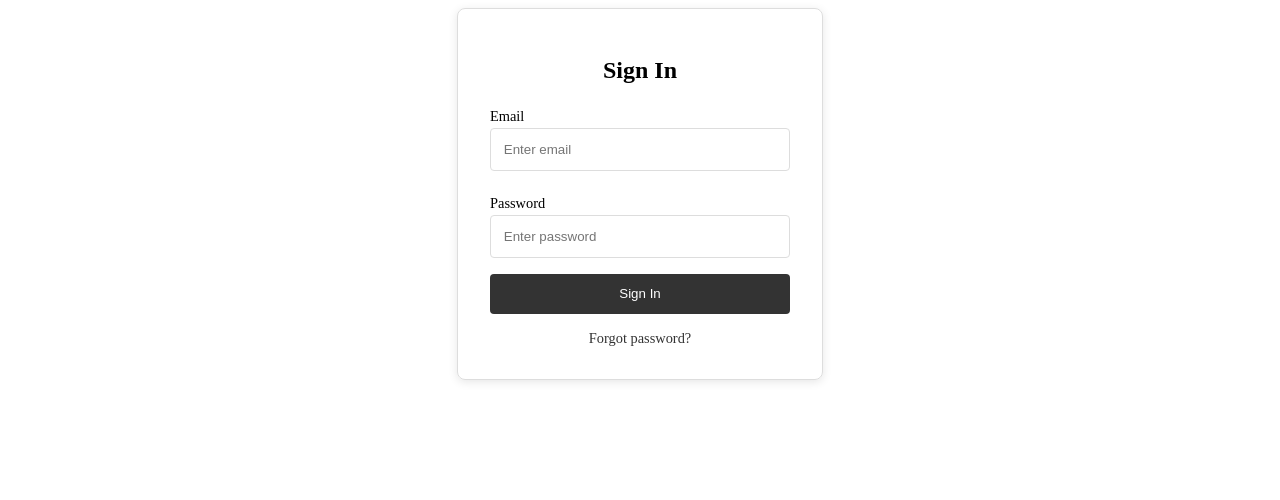
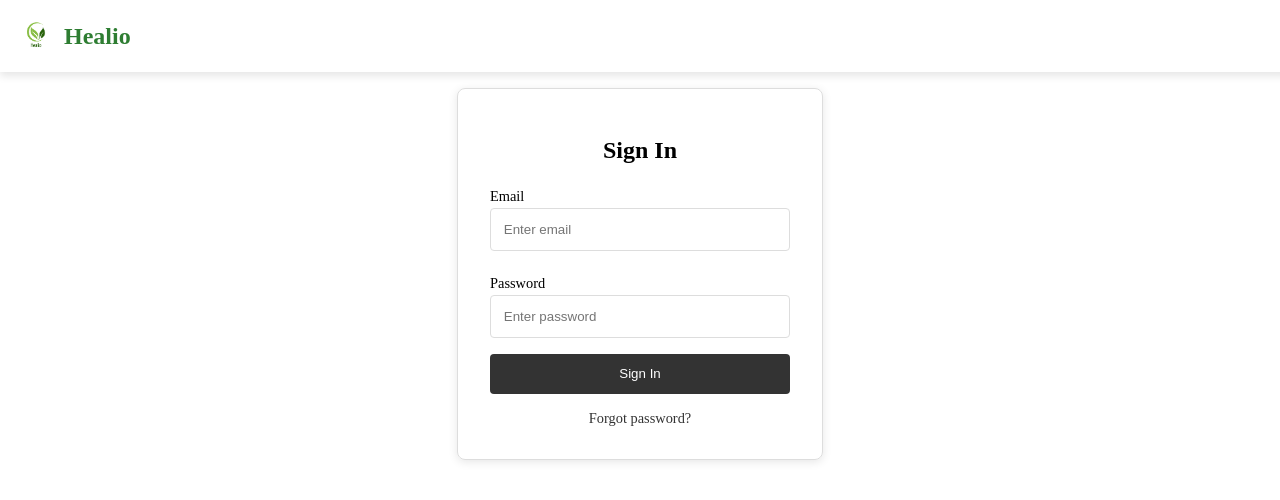
Before and after one commit to meng-ensf-607-608/smart-physician-ui, an Angular app: page / in a window 1280 px wide. Shown: the top 500 px of the page. Built offline with nearby package versions, Linux system fonts and the light colour scheme.

Commit message:
added logo as header

```diff
--- a/src/app/app.component.css
+++ b/src/app/app.component.css
@@ -0,0 +1,3 @@
+.app-container {
+    padding-top: 80px;
+  }
--- a/src/app/app.component.html
+++ b/src/app/app.component.html
@@ -1,3 +1,4 @@
 <div class="app-container">
+  <app-header></app-header>
   <router-outlet></router-outlet>
 </div>
--- a/src/app/app.component.ts
+++ b/src/app/app.component.ts
@@ -1,10 +1,11 @@
 import { Component } from '@angular/core';
 import { RouterOutlet } from '@angular/router';
+import { HeaderComponent } from './components/header/header.component';
 
 @Component({
   selector: 'app-root',
   standalone: true,
-  imports: [RouterOutlet],
+  imports: [RouterOutlet, HeaderComponent],
   templateUrl: './app.component.html',
   styleUrl: './app.component.css'
 })
--- /dev/null
+++ b/src/app/components/header/header.component.css
@@ -0,0 +1,24 @@
+.header {
+    display: flex;
+    align-items: center;
+    padding: 1rem;
+    position: fixed;
+    top: 0;
+    left: 0;
+    width: 100%;
+    background-color: white; /* Optional: Background color for the header */
+    box-shadow: 0px 4px 8px rgba(0, 0, 0, 0.1); /* Optional: Shadow for header */
+    z-index: 1000; /* Keeps header on top of other content */
+  }
+
+  .logo {
+    width: 40px; /* Adjust the width as needed */
+    height: auto;
+    margin-right: 0.5rem;
+  }
+
+  h1 {
+    font-size: 1.5rem;
+    color: #2e7d32; /* Matching the green tone in the logo */
+    margin: 0;
+  }
--- /dev/null
+++ b/src/app/components/header/header.component.html
@@ -0,0 +1,4 @@
+<div class="header">
+    <img src="assets/HELIO.png" alt="Healio Logo" class="logo" />
+    <h1>Healio</h1>
+</div>
```
Also changed, not shown: src/app/components/header/header.component.ts (added, +9 -0 lines), public/assets/HELIO.png (added), 1 other file (tests, documents, lock files or other folders).
